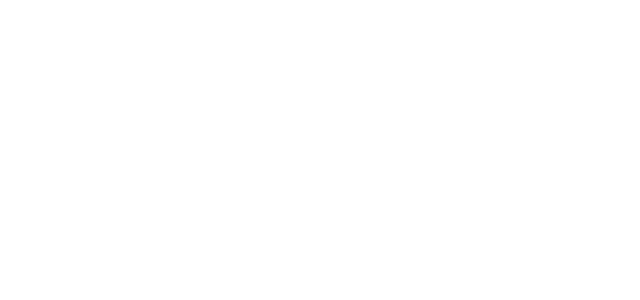
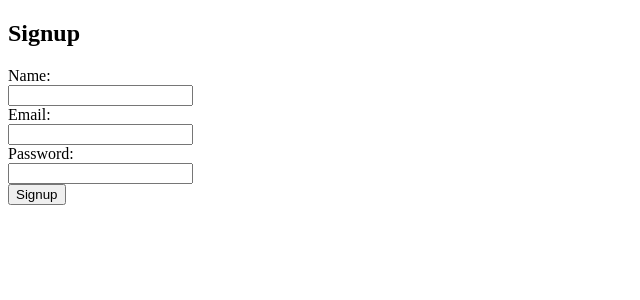
Before and after one commit to johnathanmann/goalie, a React (Create React App) app in the folder client/: page /#/signup in a window 1280 px wide. Before the commit this address led to /#/login. Shown: the top 300 px of the page, without its empty margins (0-640 px from the left). Built offline with nearby package versions, Linux system fonts and the light colour scheme.

Commit message:
Login/signup boilerplate added

```diff
--- a/client/src/App.js
+++ b/client/src/App.js
@@ -5,12 +5,16 @@
   } from "react-router-dom";
 
   import Homepage from "./pages/Homepage";
+  import Signup from "./pages/Signup";
+  import Login from "./pages/Login";
 
   export default function App() {
     return (
       <HashRouter>
         <Routes>
           <Route path="/" element={<Homepage />} />
+          <Route path="/login" element={<Login />} />
+          <Route path="/signup" element={<Signup />} />
         </Routes>
       </HashRouter>
     );
--- /dev/null
+++ b/client/src/pages/Login.js
@@ -0,0 +1,67 @@
+import React, { useState } from "react";
+import auth from "../utils/auth";
+import { loginAction } from "../utils/login";
+
+export default function Login() {
+  const [loginData, setLoginData] = useState({
+    password: "",
+    email: "",
+  });
+
+  const handleInputChangeLogin = (event) => {
+    const { name, value } = event.target;
+    setLoginData({ ...loginData, [name]: value });
+  };
+
+  const handleLogin = async (event) => {
+    event.preventDefault();
+    try {
+      const response = await loginAction(loginData);
+      const data = await response.json();
+      if (response.ok) {
+        auth.login(data.token);
+        window.location.reload();
+      }
+    } catch (err) {
+      console.error(err);
+    }
+  };
+
+  return (
+    <div className="row" id="login">
+        <h2>Login</h2>
+
+        <form onSubmit={handleLogin} className="form login-form">
+          <div className="form-group">
+            <label htmlFor="email-login">Email:</label>
+            <br />
+            <input
+              className="form-input"
+              type="text"
+              id="email-login"
+              onChange={handleInputChangeLogin}
+              value={loginData.email}
+              name="email"
+            />
+          </div>
+          <div className="form-group">
+            <label htmlFor="password-login">Password:</label>
+            <br />
+            <input
+              className="form-input"
+              type="password"
+              id="password-login"
+              onChange={handleInputChangeLogin}
+              value={loginData.password}
+              name="password"
+            />
+          </div>
+          <div className="form-group">
+            <button className="btn" type="submit">
+              Login
+            </button>
+          </div>
+        </form>
+    </div>
+  );
+}
--- /dev/null
+++ b/client/src/pages/Signup.js
@@ -0,0 +1,79 @@
+import React, { useState } from "react";
+import auth from "../utils/auth";
+import { signupAction } from "../utils/signup";
+
+export default function Login() {
+  const [signupData, setSignupData] = useState({
+    password: "",
+    email: "",
+    username: "",
+  })
+
+  const handleInputChangeSignup = (event) => {
+    const { name, value } = event.target;
+    setSignupData({ ...signupData, [name]: value });
+  };
+  const handleSignup = async (event) => {
+    event.preventDefault();
+    try {
+      const response = await signupAction(signupData);
+      const data = await response.json();
+      if (response.ok) {
+        auth.login(data.token);
+        window.location.reload();
+      }
+    } catch (err) {
+      console.error(err);
+    }
+  };
+
+  return (
+    <div className="row" id="signup">
+        <h2>Signup</h2>
+
+        <form onSubmit={handleSignup} className="form signup-form">
+          <div className="form-group">
+            <label htmlFor="name-signup">Name:</label>
+            <br />
+            <input
+              className="form-input"
+              type="text"
+              id="name-signup"
+              onChange={handleInputChangeSignup}
+              value={signupData.username}
+              name="username"
+            />
+          </div>
+          <div className="form-group">
+            <label htmlFor="email-signup">Email:</label>
+            <br />
+            <input
+              className="form-input"
+              type="text"
+              id="email-signup"
+              onChange={handleInputChangeSignup}
+              value={signupData.email}
+              name="email"
+            />
+          </div>
+          <div className="form-group">
+            <label htmlFor="password-signup">Password:</label>
+            <br />
+            <input
+              className="form-input"
+              type="password"
+              id="password-signup"
+              onChange={handleInputChangeSignup}
+              value={signupData.password}
+              name="password"
+            />
+          </div>
+          <div className="form-group">
+            <button className="btn" type="submit">
+              Signup
+            </button>
+          </div>
+        </form>
+    </div>
+  );
+}
--- /dev/null
+++ b/client/src/utils/auth.js
@@ -0,0 +1,40 @@
+import decode from "jwt-decode";
+
+class AuthService {
+  getProfile() {
+    return decode(this.getToken());
+  }
+
+  loggedIn() {
+    const token = this.getToken();
+    // If there is a token and it's not expired, return `true`
+    return token && !this.isTokenExpired(token) ? true : false;
+  }
+
+  isTokenExpired(token) {
+    // Decode the token to get its expiration time that was set by the server
+    const decoded = decode(token);
+    // If the expiration time is less than the current time (in seconds), the token is expired and we return `true`
+    if (decoded.exp < Date.now() / 1000) {
+      localStorage.removeItem("id_token");
+      return true;
+    }
+    // If token hasn't passed its expiration time, return `false`
+    return false;
+  }
+
+  getToken() {
+    return localStorage.getItem("id_token");
+  }
+
+  login(idToken) {
+    localStorage.setItem("id_token", idToken);
+  }
+
+  logout() {
+    localStorage.removeItem("id_token");
+    window.location.reload();
+  }
+}
+
+export default new AuthService();
--- /dev/null
+++ b/client/src/utils/login.js
@@ -0,0 +1,9 @@
+export const loginAction = (loginData) => {
+  return fetch("/api/users/login", {
+    method: "POST",
+    body: JSON.stringify(loginData),
+    headers: {
+      "Content-Type": "application/json",
+    },
+  });
+};
--- /dev/null
+++ b/client/src/utils/signup.js
@@ -0,0 +1,9 @@
+export const signupAction = (signupData) => {
+  return fetch("/api/users", {
+    method: "POST",
+    body: JSON.stringify(signupData),
+    headers: {
+      "Content-Type": "application/json",
+    },
+  });
+};
--- a/package.json
+++ b/package.json
@@ -10,6 +10,7 @@
     "@testing-library/react": "^13.4.0",
     "@testing-library/user-event": "^13.5.0",
     "jsonwebtoken": "^9.0.0",
+    "jwt-decode": "^3.1.2",
     "react": "^18.2.0",
     "react-dom": "^18.2.0",
     "react-router-dom": "^6.4.0",
```
Also changed, not shown: 1 other file (tests, documents, lock files or other folders).
